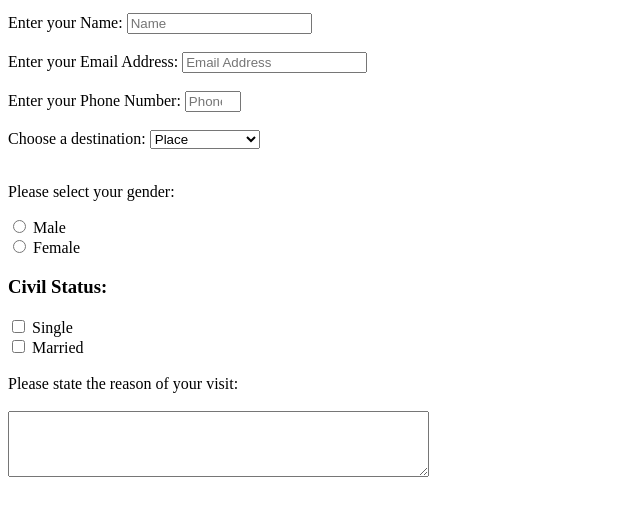
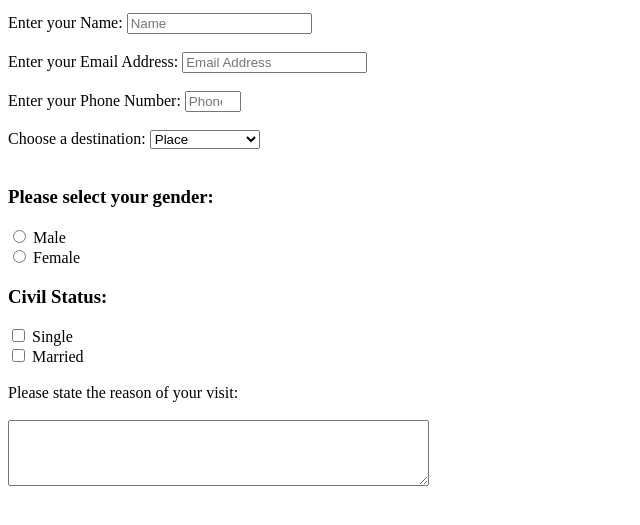
Before and after one commit to eimaioutis/survey-page, a plain HTML site: page index.html in a window 1280 px wide. Shown: the part 87-612 px from the top of the page, without its empty margins (0-640 px from the left). Drawn offline with Linux system fonts and the light colour scheme.

Commit message:
initiate commit

```diff
--- a/index.html
+++ b/index.html
@@ -26,7 +26,7 @@
             </select>
   <br><br>
 
-      <p>Please select your gender:</p>
+      <h3>Please select your gender:</h3>
       <input type="radio" id="male" name="gender" value="male">
       <label for="male">Male</label><br>
       <input type="radio" id="female" name="gender" value="female">
```
